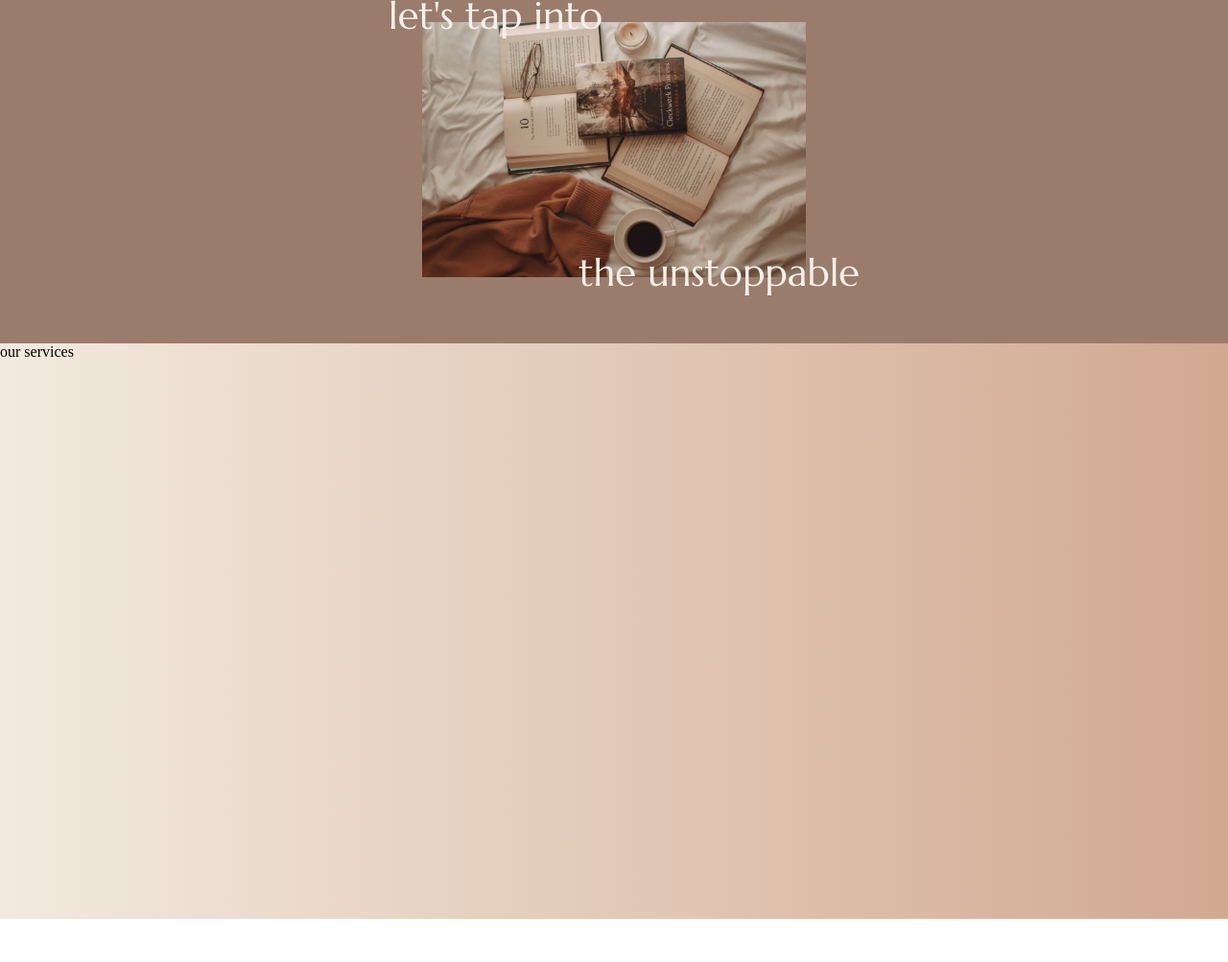
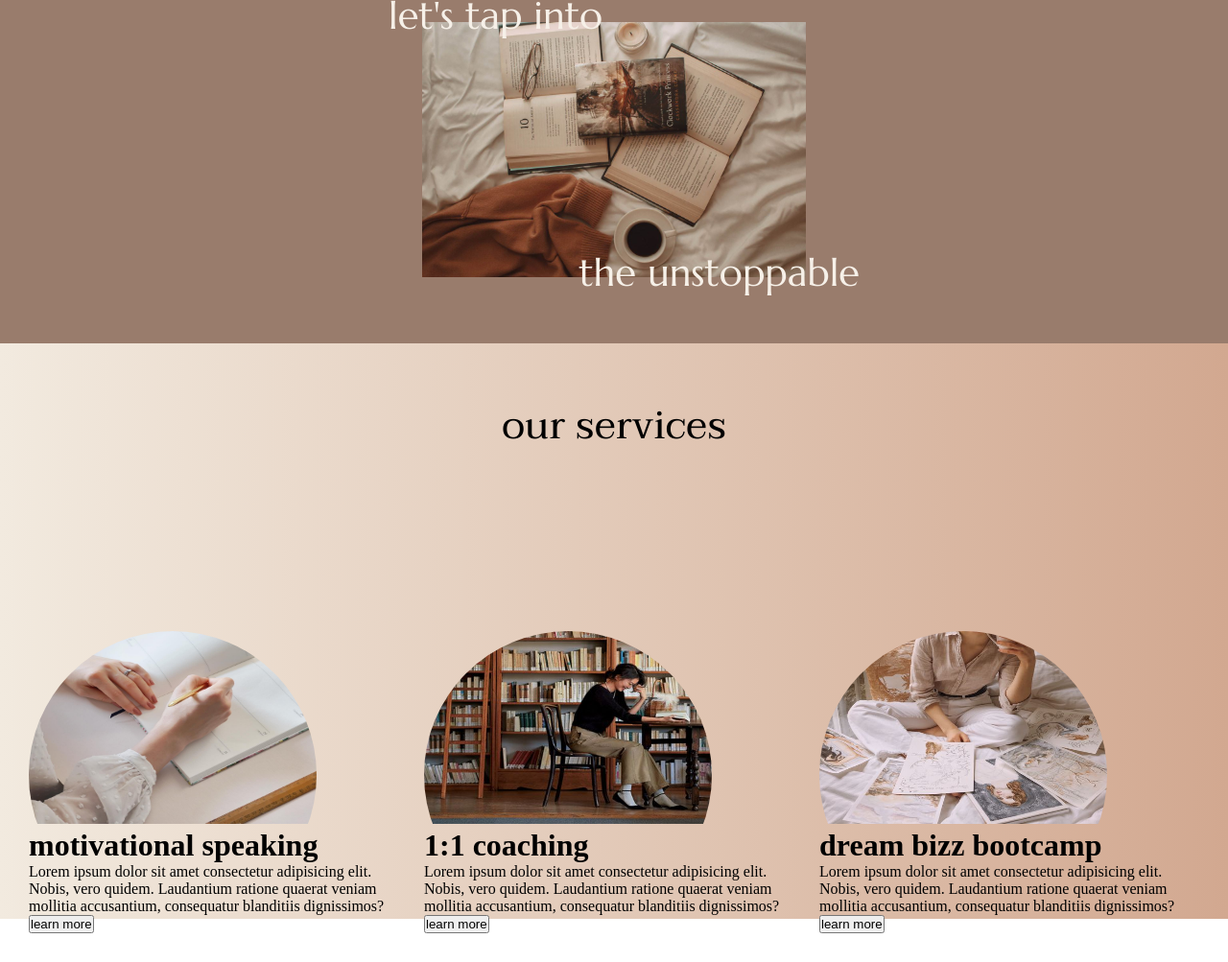
Before and after one commit to AshrafUzzaman04/Ashraf-Presentation-1-, a plain HTML site: page index.html in a window 1280 px wide. Shown: the part 1072-2075 px from the top of the page at 96% size. Before the commit the page ends 2030 px from the top, so only its background shows below. Drawn offline with Linux system fonts and the light colour scheme.

Commit message:
20-june-22 12:38 AM

```diff
--- a/index.html
+++ b/index.html
@@ -81,14 +81,48 @@
     <!-- fourth_div -->
 
     <div class="fourth_div">
-      <div><span>our services</span></div>
+      <div class="heading"><span>our services</span></div>
+
       <div class="fallgrid">
         <div>
           <div class="fourthgridchild1">
-            <img src="" alt="" />
+            <img src="./images/motive_image.jpg" alt="" />
+            <div>
+              <h1>motivational speaking</h1>
+              <p>
+                Lorem ipsum dolor sit amet consectetur adipisicing elit. Nobis,
+                vero quidem. Laudantium ratione quaerat veniam mollitia
+                accusantium, consequatur blanditiis dignissimos?
+              </p>
+              <button>learn more</button>
+            </div>
           </div>
-          <div class="fourthgridchild2"><img src="" alt="" /></div>
-          <div class="fourthgridchild3"><img src="" alt="" /></div>
+
+          <div class="fourthgridchild2">
+            <img src="./images/coacnig_img.jpg" alt="" />
+            <div>
+              <h1>1:1 coaching</h1>
+              <p>
+                Lorem ipsum dolor sit amet consectetur adipisicing elit. Nobis,
+                vero quidem. Laudantium ratione quaerat veniam mollitia
+                accusantium, consequatur blanditiis dignissimos?
+              </p>
+              <button>learn more</button>
+            </div>
+          </div>
+
+          <div class="fourthgridchild3">
+            <img src="./images/dream_bizzimg.jpg" alt="" />
+            <div>
+              <h1>dream bizz bootcamp</h1>
+              <p>
+                Lorem ipsum dolor sit amet consectetur adipisicing elit. Nobis,
+                vero quidem. Laudantium ratione quaerat veniam mollitia
+                accusantium, consequatur blanditiis dignissimos?
+              </p>
+              <button>learn more</button>
+            </div>
+          </div>
         </div>
       </div>
     </div>
--- a/style.scss
+++ b/style.scss
@@ -13,6 +13,10 @@
 @font-face {
   font-family: tdiv;
   src: url(./fonts/Marcellus-Regular.ttf);
+}
+@font-face {
+  font-family: heading;
+  src: url(./fonts/Taviraj-Regular.ttf);
 }
 
 * {
@@ -247,6 +251,7 @@ $mybg: #d2a890;
         &:hover {
           background-color: #384650;
           cursor: pointer;
+          border-radius: 6px;
         }
       }
     }
@@ -297,4 +302,31 @@ $mybg: #d2a890;
   width: 100%;
   height: 600px;
   background: linear-gradient(to right, #f2eadf, $mybg);
+
+  > .heading {
+    text-align: center;
+    padding: 50px;
+    > span {
+      font-size: 42px;
+      color: black;
+      font-family: heading;
+    }
+  }
 }
+.fallgrid {
+  padding: 30px;
+  width: 100%;
+  position: relative;
+
+  img {
+    @include imagecode();
+    height: 300px;
+    width: 300px;
+    clip-path: circle(50% at 50% 83%);
+  }
+  > div {
+    display: grid;
+    grid-gap: 16px;
+    grid-template-columns: repeat(3, 1fr);
+  }
+}
```
Also changed, not shown: fonts/Taviraj-Regular.ttf (added), style.css, 1 other file.
